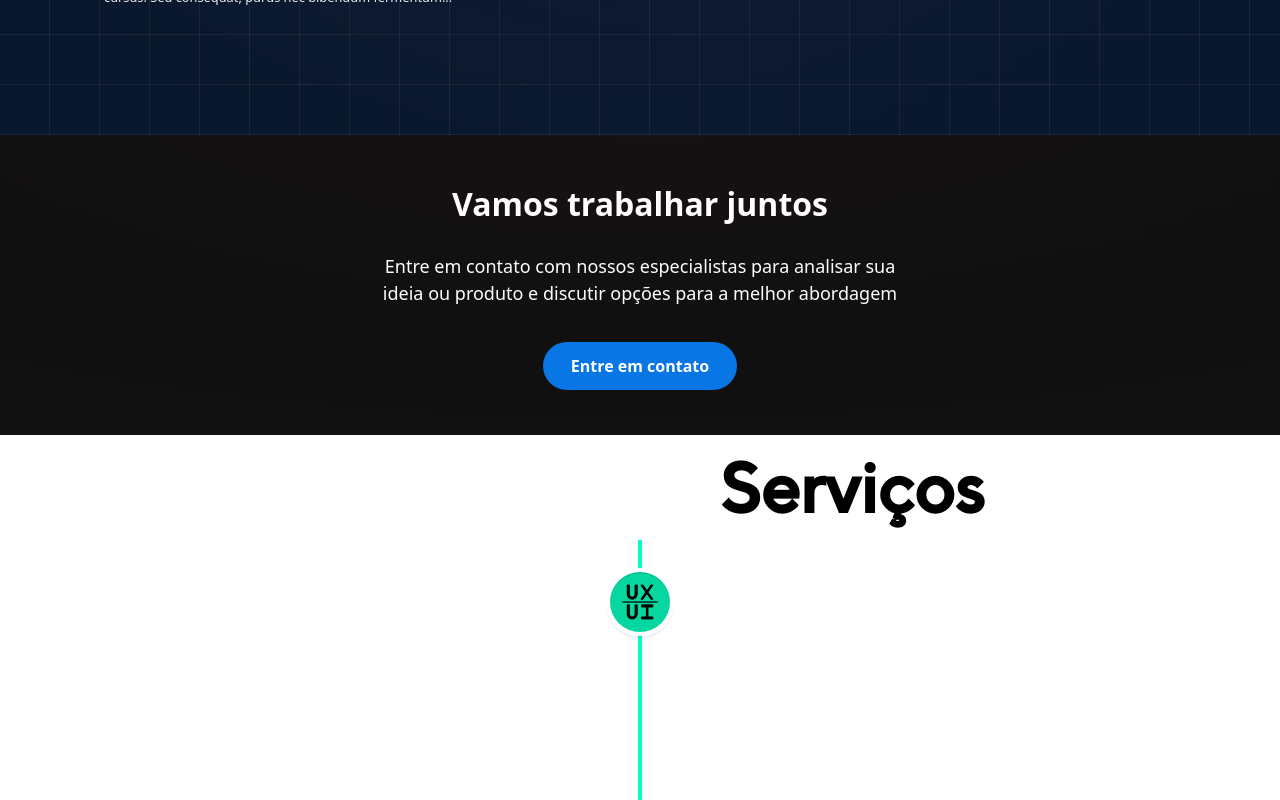
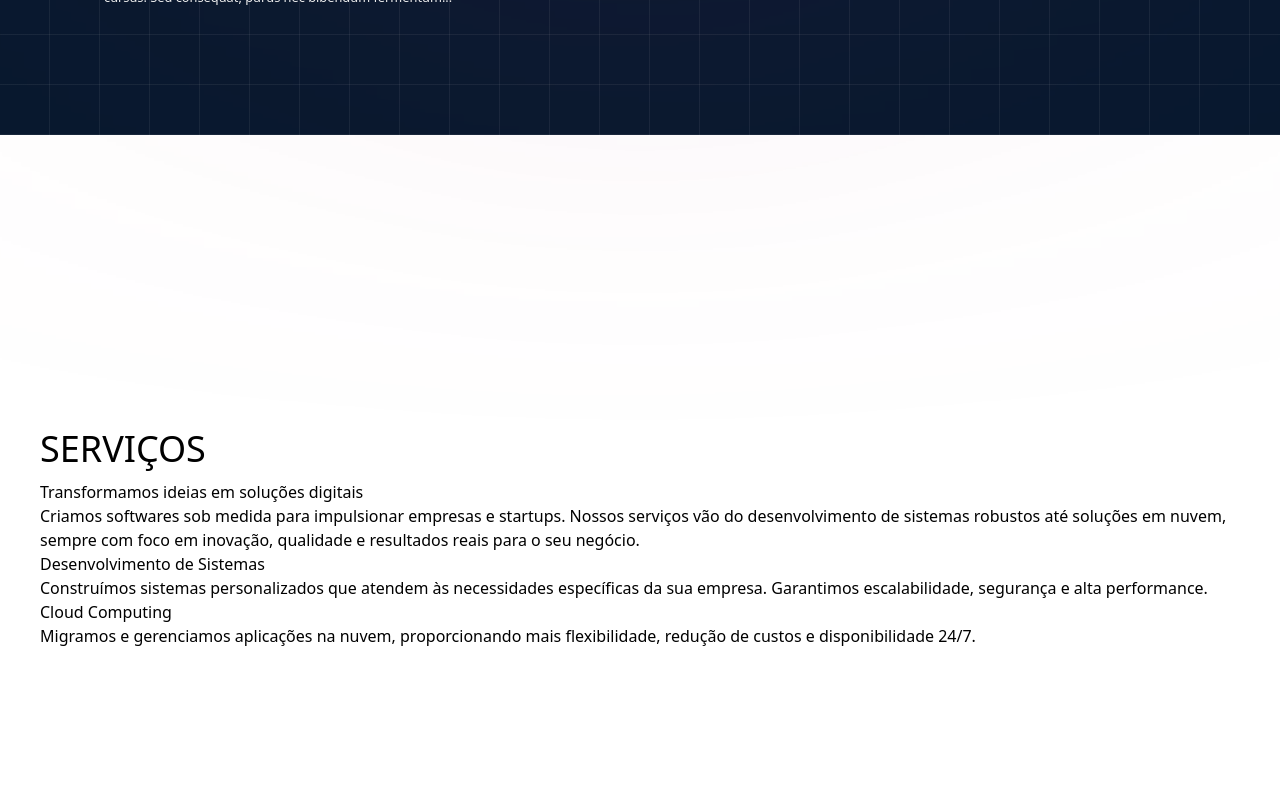
Before and after one commit to inovaSociety/inova---Projeto-3, a React (Vite) app in the folder inova/: page / in a window 1280 px wide. Shown: the part 740-1540 px from the top of the page. Built offline with nearby package versions, Linux system fonts and the light colour scheme; a web font is replaced by a local one.

Commit message:
Refector services

```diff
--- a/inova/src/components/servicesLp/ServicesLp.jsx
+++ b/inova/src/components/servicesLp/ServicesLp.jsx
@@ -17,46 +17,39 @@ const ServicesLp = () => {
 
   return (
     < div className="fundo-service">
-      <Faixa/>
-      <div className="service-p" id="Service">
-      <h1 className="title-service">Serviços</h1>
+      <div className="services-container">
+        {/* Texto da esquerda */}
+        <div className="services-text">
+          <h2>SERVIÇOS</h2>
+          <h3>Transformamos ideias em soluções digitais</h3>
+          <p>
+            Criamos softwares sob medida para impulsionar empresas e startups.
+            Nossos serviços vão do desenvolvimento de sistemas robustos até
+            soluções em nuvem, sempre com foco em inovação, qualidade e resultados
+            reais para o seu negócio.
+          </p>
+        </div>
 
-      <VerticalTimeline lineColor="#00ffcc" className="linha-da-timeline">
-        {
-          /* elementos vão aqui */
-          timelineElements.map((element) => {
-            const isWorkIcon = element.icon === "work";
+        {/* Cards de serviços */}
+        <div className="services-cards">
+          <div className="card">
+            <h4>Desenvolvimento de Sistemas</h4>
+            <p>
+              Construímos sistemas personalizados que atendem às necessidades
+              específicas da sua empresa. Garantimos escalabilidade, segurança e
+              alta performance.
+            </p>
+          </div>
 
-            return (
-              <VerticalTimelineElement
-                key={element.id}
-                date={element.date}
-                dateClassName="date"
-                iconStyle={element.iconStyle}
-                icon={element.icon}
-                contentStyle={{borderRadius: '1.75rem',background: "rgba(20, 20, 20, 0.9)"
-
-
-
-
-
-
-
-
-                  ,color:'#fff'}}
-                contentArrowStyle={{ borderRight: '7px solid rgb(8, 8, 8)' }}
-
-              >
-                <div className="box-filho-texto">
-                  <h4>{element.title}</h4>
-                  <p>{element.description}</p>
-                </div>
-              </VerticalTimelineElement>
-            );
-          })
-        }
-      </VerticalTimeline>
-    </div>
+          <div className="card">
+            <h4>Cloud Computing</h4>
+            <p>
+              Migramos e gerenciamos aplicações na nuvem, proporcionando mais
+              flexibilidade, redução de custos e disponibilidade 24/7.
+            </p>
+          </div>
+        </div>
+      </div>
 
     </div>
 
--- a/inova/src/components/servicesLp/Style.css
+++ b/inova/src/components/servicesLp/Style.css
@@ -4,6 +4,17 @@
   font-family: "tt-norms", sans-serif;
   font-weight: 600;
   margin-right: 480px;
+}
+
+.fundo-service{
+  width: 100%;
+  height: 100vh; /* altura da tela inteira */
+  display: flex;
+  align-items: center;
+  justify-content: center;
+  background: #fff;
+  padding: 40px;
+  box-sizing: border-box;
 }
 
 @media (max-width: 1910px) {
```
